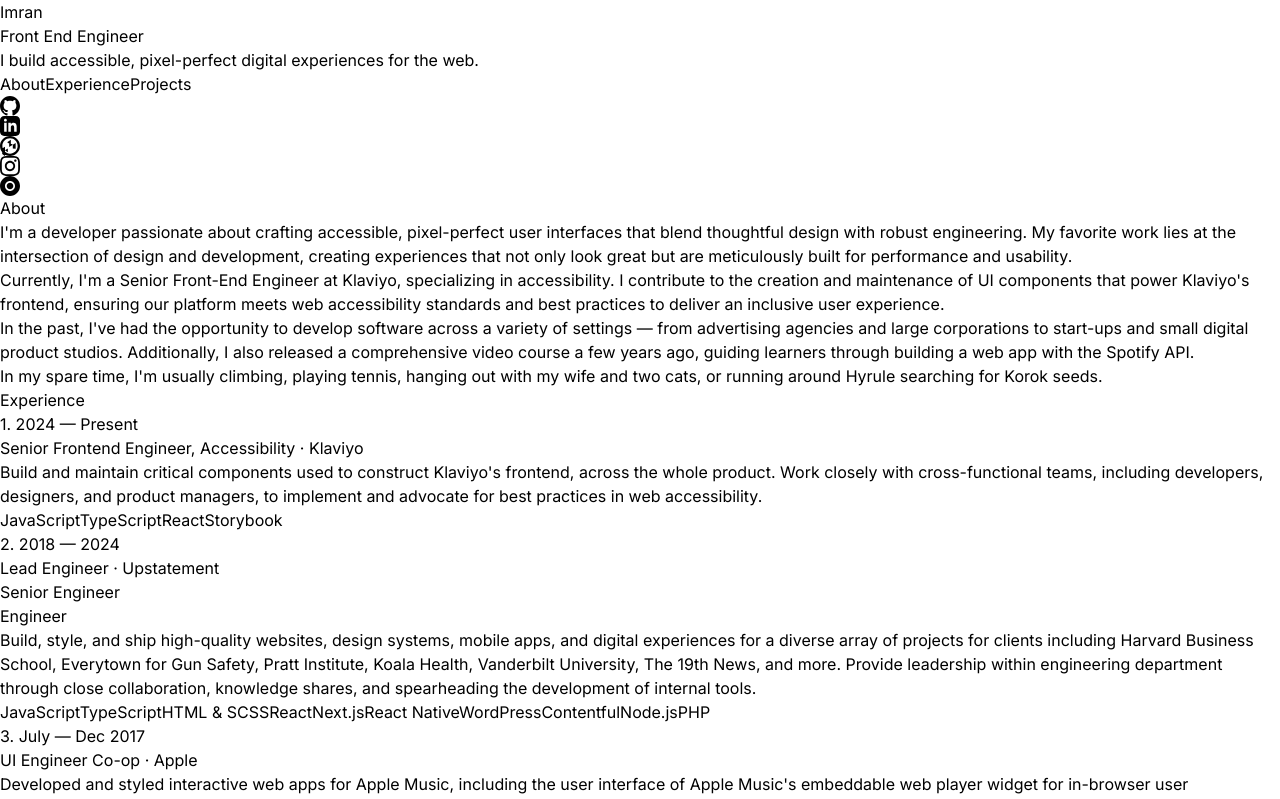
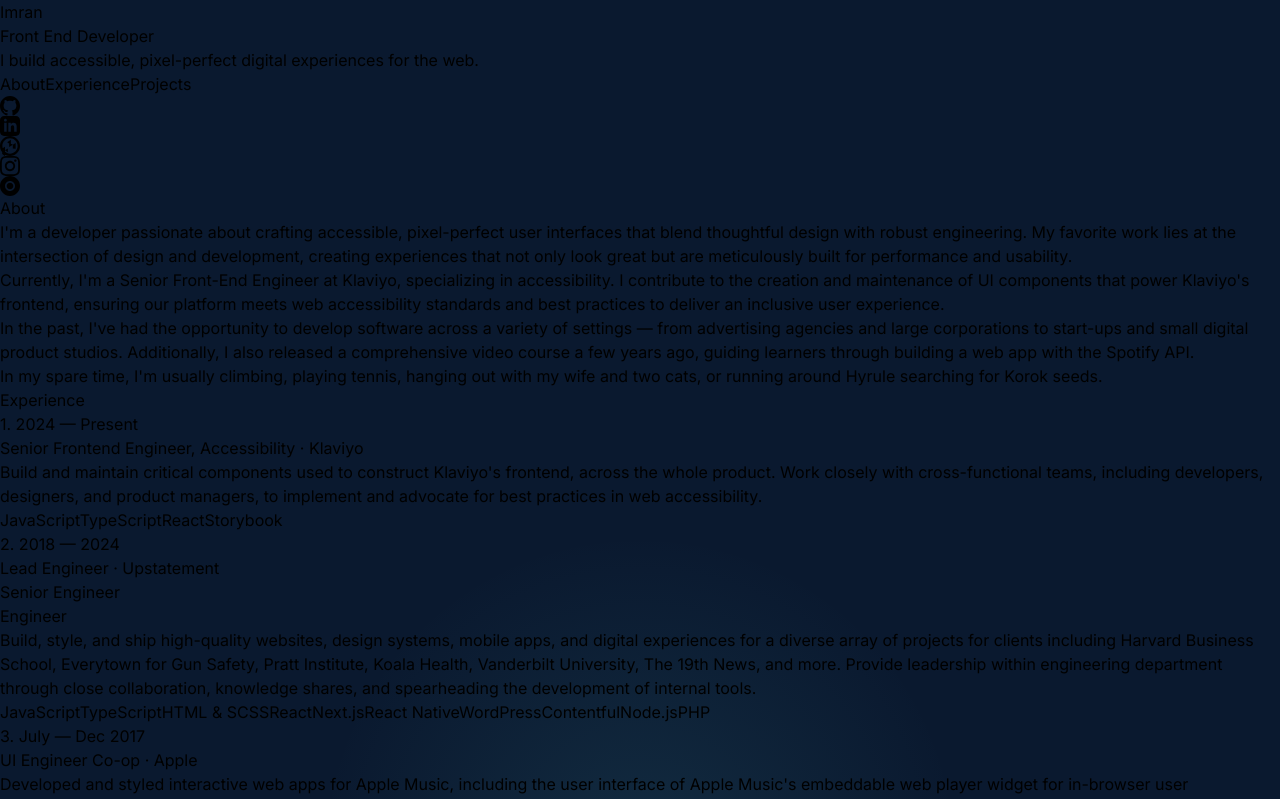
Before and after one commit to imranshaik2718/Imran_frontend, a React (Vite) app: page / in a window 1280 px wide. Shown: the top 799 px of the page. Built offline with nearby package versions, Linux system fonts and the light colour scheme.

Commit message:
background mouse effect

```diff
--- a/src/components/Layout.tsx
+++ b/src/components/Layout.tsx
@@ -6,6 +6,7 @@
 
 function Layout({ children }: LayoutProps) {
   const [activeSection, setActiveSection] = useState('about')
+  const [mousePosition, setMousePosition] = useState({ x: 50, y: 50 })
 
   useEffect(() => {
     const mainElement = document.querySelector('main')
@@ -32,6 +33,17 @@
     return () => mainElement.removeEventListener('scroll', handleScroll)
   }, [])
 
+  useEffect(() => {
+    const handleMouseMove = (e: MouseEvent) => {
+      const x = (e.clientX / window.innerWidth) * 100
+      const y = (e.clientY / window.innerHeight) * 100
+      setMousePosition({ x, y })
+    }
+
+    window.addEventListener('mousemove', handleMouseMove)
+    return () => window.removeEventListener('mousemove', handleMouseMove)
+  }, [])
+
   const scrollToSection = (sectionId: string) => {
     const mainElement = document.querySelector('main')
     const element = document.getElementById(sectionId)
@@ -46,13 +58,18 @@
   }
 
   return (
-    <div className="min-h-screen bg-[#0a192f] text-[#ccd6f6]">
-      <div className="flex">
+    <div
+      className="min-h-screen text-[#ccd6f6] relative overflow-hidden"
+      style={{
+        background: `radial-gradient(800px circle at ${mousePosition.x}% ${mousePosition.y}%, rgba(90, 205, 218, 0.1), transparent 40%), #0a192f`
+      }}
+    >
+      <div className="flex relative z-10">
         {/* Left Column - Fixed */}
-        <aside className="fixed left-0 top-0 h-screen w-1/2 bg-[#0a192f] p-8 flex flex-col items-center justify-center">
+        <aside className="fixed left-0 top-0 h-screen w-1/2 p-8 flex flex-col items-center justify-center z-20">
           <div className="w-full max-w-md text-left mb-12">
             <h1 className="text-5xl font-bold text-white mb-2">Imran</h1>
-            <p className="text-[#8892b0] text-lg mb-4">Front End Engineer</p>
+            <p className="text-[#8892b0] text-lg mb-4">Front End Developer</p>
             <p className="text-[#8892b0] text-base">
               I build accessible, pixel-perfect digital experiences for the web.
             </p>
@@ -154,7 +171,7 @@
         </aside>
 
         {/* Right Column - Scrollable */}
-        <main className="ml-[50%] w-1/2 overflow-y-auto h-screen">
+        <main className="ml-[50%] w-1/2 overflow-y-auto h-screen relative z-10">
           <div className="px-12 py-16">
             {children}
           </div>
```
